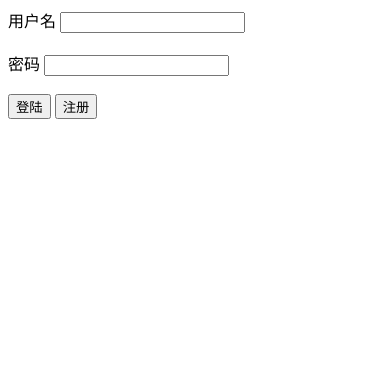
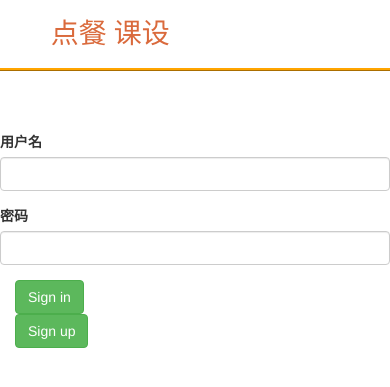
Before and after one commit to tanglinhong/diancan, a Django app: page /login/ in a window 390 px wide. Shown: the top 387 px of the page. Run offline with Django 3.2, Linux system fonts and the light colour scheme; some libraries are stand-ins or nearby versions.

Commit message:
create login page

```diff
--- a/login/templates/login/failed.html
+++ /dev/null
@@ -1 +0,0 @@
-<h1>login failed!!!</h1>
--- a/login/templates/login/index.html
+++ b/login/templates/login/index.html
@@ -1,27 +1,109 @@
 <!DOCTYPE html>
 <html>
+
 <head>
+    {% load static %}
     <title>Login</title>
+    <link href="{% static 'login/bootstrap.min.css' %}" rel="stylesheet" type="text/css">
+    <style type="text/css">
+    .header {
+        border-bottom: 3px ridge #FFA500;
+        padding: 1em 0;
+        width: 100%;
+        margin-left: auto;
+        margin-right: auto;
+        font-size: 20;
+    }
+
+    .logo {
+        float: left;
+        margin-left: 13%;
+    }
+
+    .logo a {
+        font-size: 200%;
+        display: block;
+        text-decoration: none;
+        font-family: 'PoiretOne-Regular';
+        color: #DA6A3C;
+        font-weight: 100;
+    }
+
+    .container {
+        padding-right: 0;
+        padding-left: 0;
+        margin-right: auto;
+        margin-left: auto;
+        width: 100%;
+    }
+
+    button {
+        color: green;
+    }
+    </style>
 </head>
+
 <body>
-	{% if error_message %}<p id="err_msg"><strong>{{ error_message }}</strong></p>{% endif %}
-	<form action="{% url 'login:authorize' %}" method="POST">
+    {% if error_message %}
+    <p align="center" id="err_msg"><strong>{{ error_message }}</strong></p>{% endif %}
+    <div class="header">
+        <div class="container">
+            <div class="logo">
+                <a href="../index.html">点餐 <span>课设</span></a>
+            </div>
+        </div>
+    </div>
+    <br/>
+    <br/>
+    <br/>
+    <div class="row">
+        <div class="col-sm-3">
+        </div>
+        <div class="col-sm-9">
+            <form class="form-horizontal" role="form" action="{% url 'login:authorize' %}" method="post">
                 {% csrf_token %}
-	<label>用户名  </label><input type="text" name="user_name" onchange="rm_err_msg()">
-	<br/><br/>
-	<label>密码  </label><input type="password" name="user_pwd">
-	<br/><br/>
-	<input type="submit" value="登陆">
-	<button type="submit" formaction="{% url 'login:jmp_to_register' %}">注册</button>
+                <div class="form-group">
+                    <label class="col-sm-2 control-label">用户名</label>
+                    <div class="col-sm-3">
+                        <input type="text" class="form-control" name="user_name" value="">
+                    </div>
+                </div>
+                <div class="form-group">
+                    <label class="col-sm-2 control-label">密码</label>
+                    <div class="col-sm-3">
+                        <input type="password" class="form-control" name="user_pwd">
+                    </div>
+                </div>
+                <!-- <div class="form-group">
+                    <div class="col-sm-offset-2 col-sm-10">
+                        <div class="checkbox">
+                            <label>
+                                <input type="checkbox" id="remeber"> Remember me
+                            </label>
+                        </div>
+                    </div>
+                </div> -->
+                <div class="form-group">
+                    <div class="col-sm-offset-2 col-sm-6">
+                        <div class="col-sm-3">
+                            <button type="submit" class="btn btn-success ensure">Sign in</button>
+                        </div>
+                        <div class="col-sm-3">
+                            <button type="submit" class="btn btn-success ensure" formaction="{% url 'login:jmp_to_register' %}">Sign up</button>
+                        </div>
+                    </div>
+                </div>
             </form>
-
+        </div>
+    </div>
     <script type="text/javascript">
-		function rm_err_msg(){
+    function rm_err_msg() {
         var err_msg = document.getElementById("err_msg");
-			if(err_msg){
+        if (err_msg) {
             err_msg.parentNode.removeChild(err_msg)
         }
     }
     </script>
 </body>
+
 </html>
--- a/login/templates/login/success.html
+++ /dev/null
@@ -1 +0,0 @@
-<h1>login successfully</h1>
```
Also changed, not shown: login/templates/login/register.html (deleted, +0 -18 lines), login/templates/login/register_page.html (+65 -84 lines). Lines whose indentation alone changed are shown as unchanged.
